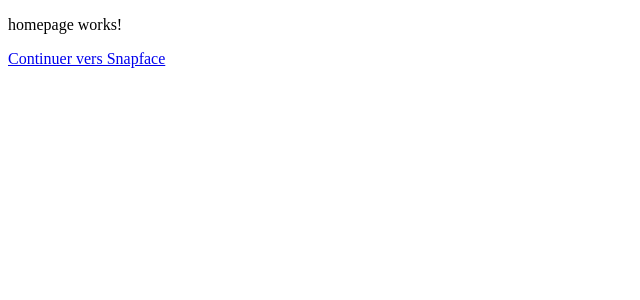
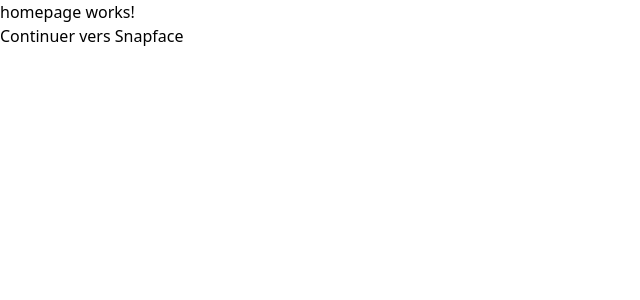
Before and after one commit to ace34TT/garage-frontend, an Angular app: page / in a window 1280 px wide. Shown: the top 300 px of the page, without its empty margins (0-640 px from the left). Built offline with nearby package versions, Linux system fonts and the light colour scheme.

Commit message:
tailwindcss

```diff
--- a/package.json
+++ b/package.json
@@ -27,12 +27,15 @@
     "@angular/cli": "~15.0.5",
     "@angular/compiler-cli": "^15.0.0",
     "@types/jasmine": "~4.3.0",
+    "autoprefixer": "^10.4.13",
     "jasmine-core": "~4.5.0",
     "karma": "~6.4.0",
     "karma-chrome-launcher": "~3.1.0",
     "karma-coverage": "~2.2.0",
     "karma-jasmine": "~5.1.0",
     "karma-jasmine-html-reporter": "~2.0.0",
+    "postcss": "^8.4.21",
+    "tailwindcss": "^3.2.4",
     "typescript": "~4.8.2"
   }
 }
--- a/src/app/pages/login/login.component.html
+++ b/src/app/pages/login/login.component.html
@@ -1 +1 @@
-<p>login works!</p>
+<p class="text-red-400">login works!</p>
--- a/src/styles.scss
+++ b/src/styles.scss
@@ -1 +1,4 @@
 /* You can add global styles to this file, and also import other style files */
+@tailwind base;
+@tailwind components;
+@tailwind utilities;
--- /dev/null
+++ b/tailwind.config.js
@@ -0,0 +1,8 @@
+/** @type {import('tailwindcss').Config} */
+module.exports = {
+  content: ["./src/**/*.{html,ts}"],
+  theme: {
+    extend: {},
+  },
+  plugins: [],
+};
```
Also changed, not shown: 1 other file (tests, documents, lock files or other folders).
